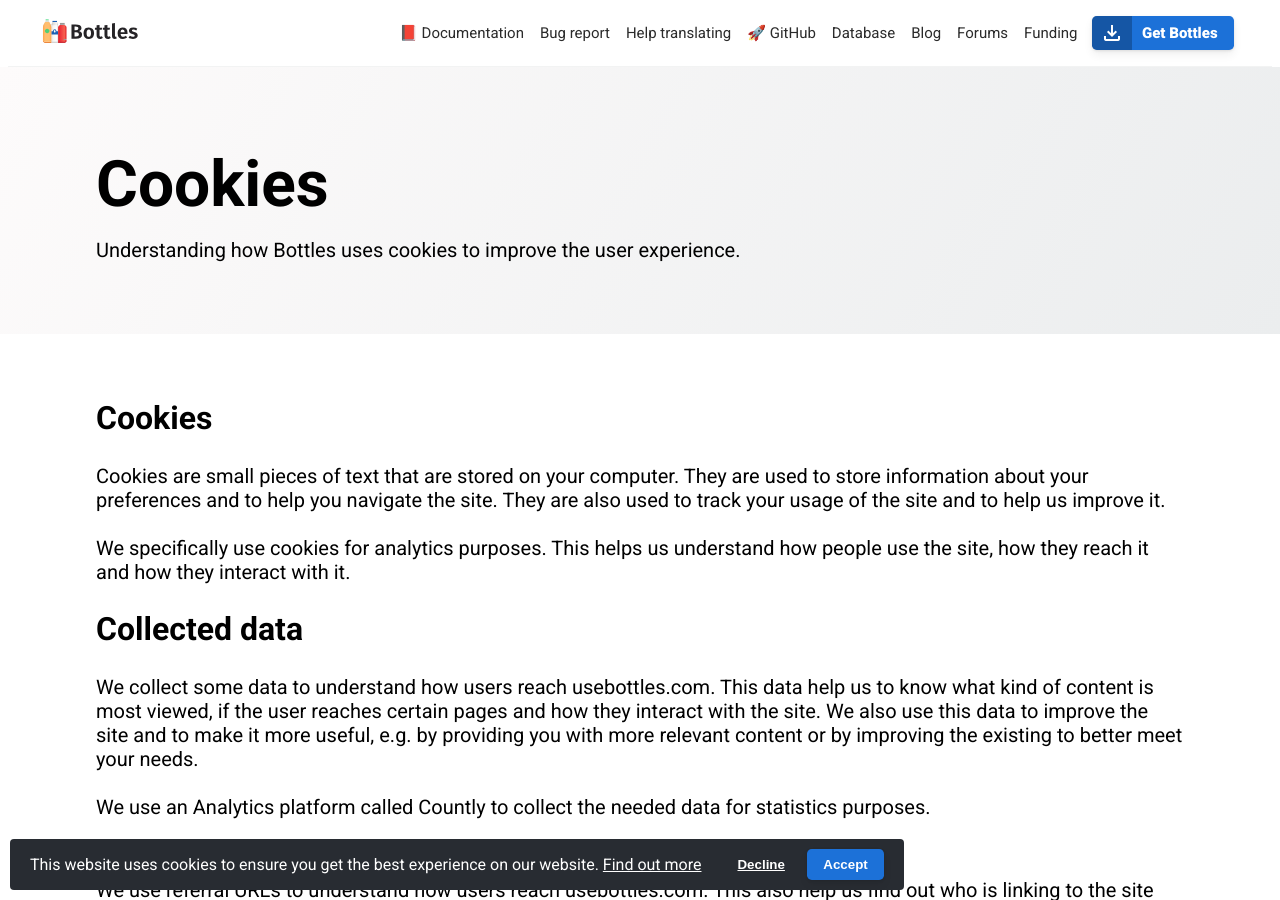
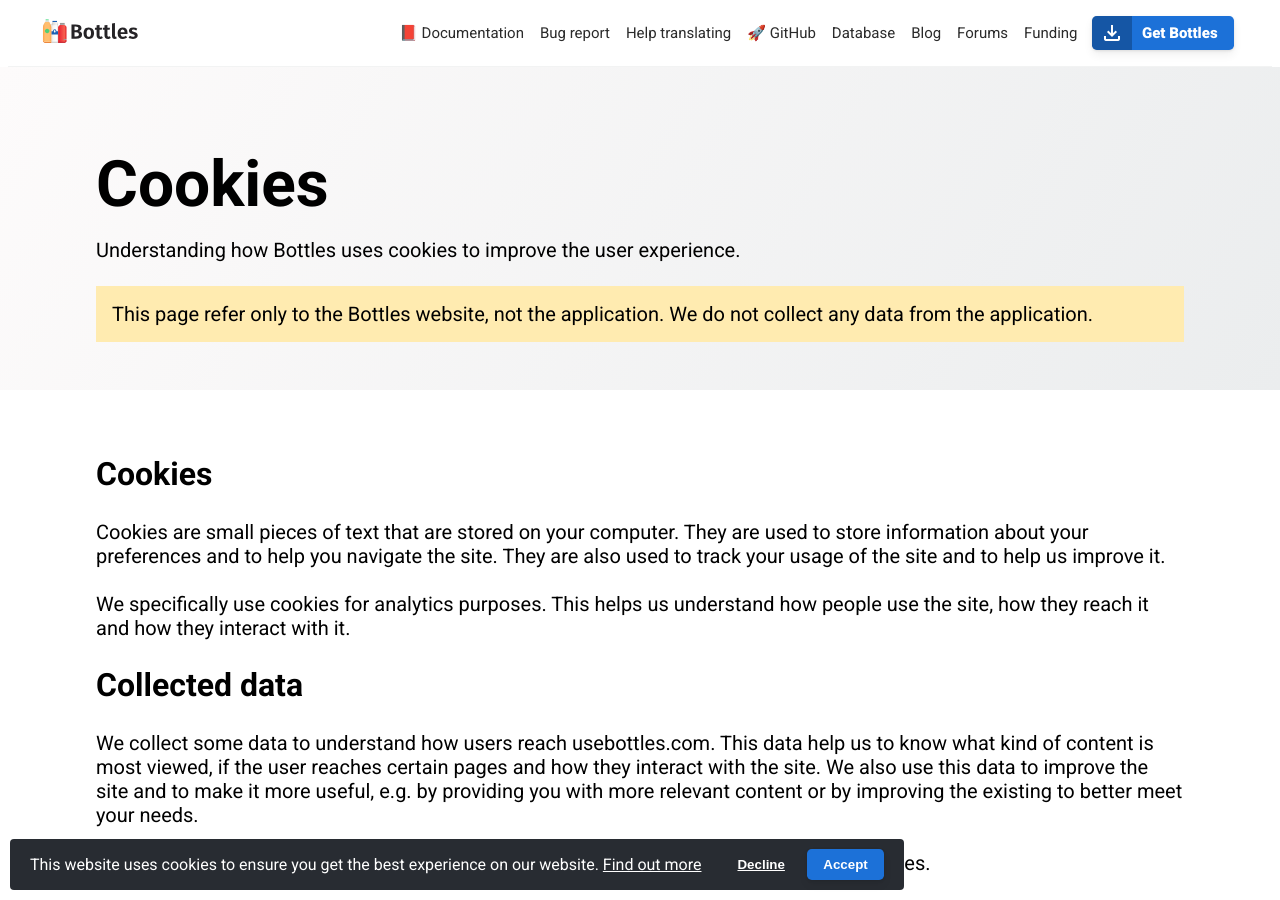
Before and after one commit to bottlesdevs/website, a Jekyll site: the page built from cookies.md, in a window 1280 px wide and 900 px high. Built offline with Jekyll 4.4.1, drawn with Linux system fonts in a browser that asks for light colours; nearby versions of some CDN libraries; comment, search, counter and statistics services are not loaded.

Commit message:
update info panel

```diff
--- a/_includes/footer.html
+++ b/_includes/footer.html
@@ -72,6 +72,4 @@
     cookies_panel.style.display = "none";
     Countly.q.push(['track_event', 'cookies', 'declined']);
   });
-
-
 </script>
--- a/cookies.md
+++ b/cookies.md
@@ -7,6 +7,10 @@
   <div class="container large">
     <h1>Cookies</h1>
     <p>Understanding how Bottles uses cookies to improve the user experience.</p>
+    <div class="warning">
+      <p>This page refer only to the Bottles website, not the application. We
+        do not collect any data from the application.</p>
+    </div>
   </div>
 </section>
 
```
